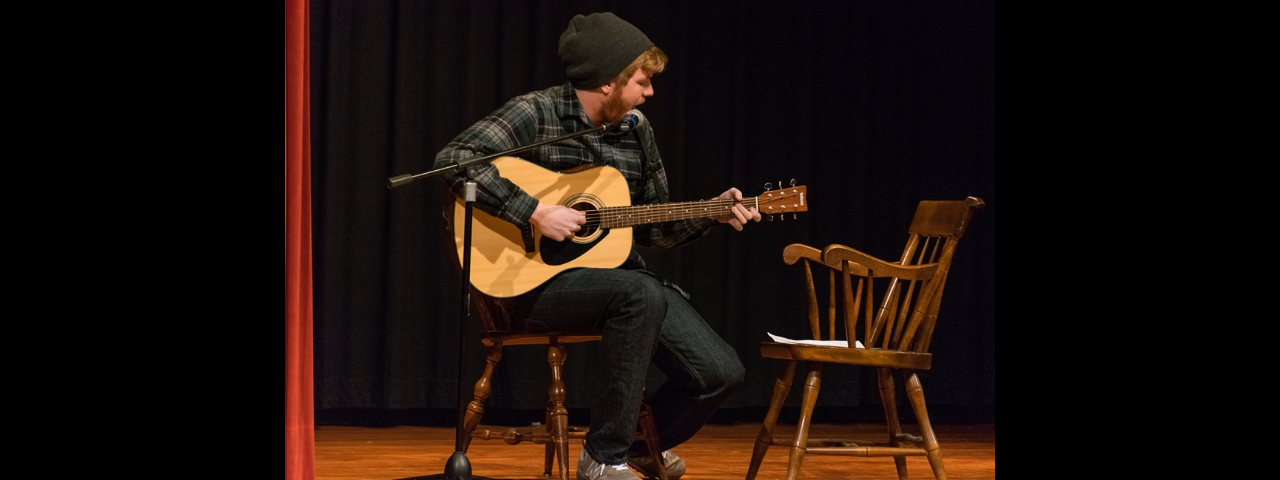
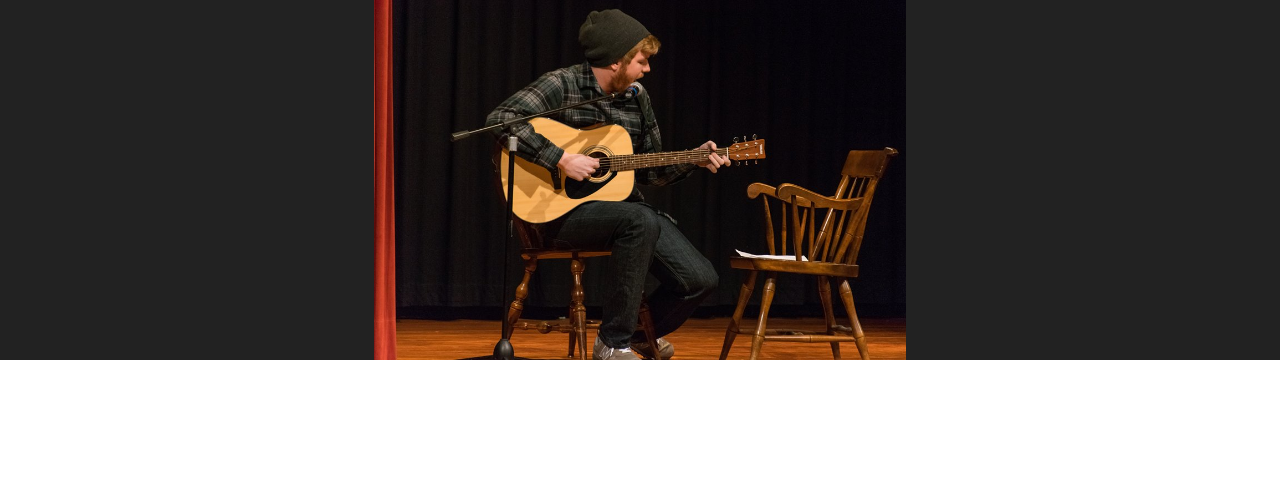
Before and after one commit to rmwiesenberg/http-website, a PHP site: page / in a window 1280 px wide. Shown: the part 52-532 px from the top of the page. Run offline with PHP 8.4, Linux system fonts and the light colour scheme; a map, chart or similar area stays blank; some libraries are stand-ins or nearby versions.

Commit message:
adding indicators and a max height

```diff
--- a/assets/css/style.css
+++ b/assets/css/style.css
@@ -14,10 +14,10 @@
     display: block;
     margin-left: auto;
     margin-right: auto;
-    max-height: 480px;
+    height: 360px;
     max-width: 95%;
 }
 
 .home-image {
-    background-color: black;
+    background-color: var(--gray);
 }
```
